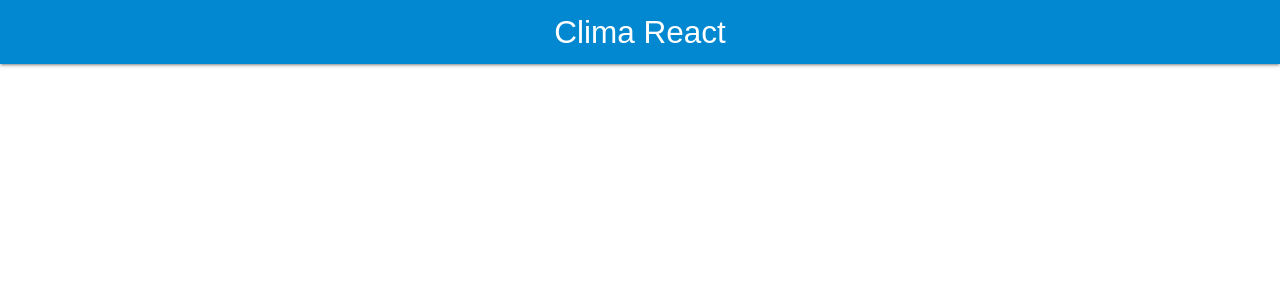
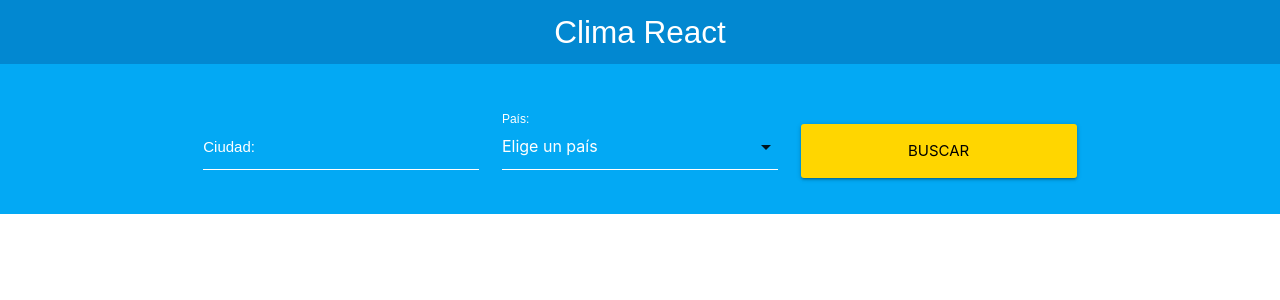
Before and after one commit to esdraspavon/clima, a React (Create React App) app: page / in a window 1280 px wide. Shown: the top 300 px of the page. Built offline with nearby package versions, Linux system fonts and the light colour scheme.

Commit message:
Form created

```diff
--- a/src/App.js
+++ b/src/App.js
@@ -1,11 +1,13 @@
 import React, { Component } from "react";
 import Header from "./components/Header";
+import Form from "./components/Form";
 
 class App extends Component {
   render() {
     return (
       <div className="App">
         <Header title="Clima React" />
+        <Form />
       </div>
     );
   }
--- /dev/null
+++ b/src/components/Form.js
@@ -0,0 +1,59 @@
+import React, { Component } from "react";
+
+class Form extends Component {
+  //refs
+  cityRef = React.createRef();
+  countryRef = React.createRef();
+
+  searchWeather = e => {
+    e.preventDefault();
+
+    //leer los refs y crear el objeto
+    const response = {
+      city: this.cityRef.current.value,
+      country: this.countryRef.current.value
+    };
+    //Enviarlo por props
+  };
+
+  render() {
+    return (
+      <div className="contenedor-form">
+        <div className="container">
+          <div className="row">
+            <form onSubmit={this.searchWeather}>
+              <div className="input-field col s12 m8 l4 offset-m2">
+                <input id="city" type="text" ref={this.cityRef} />
+                <label htmlFor="city">Ciudad:</label>
+              </div>
+              <div className="input-field col s12 m8 l4 offset-m2">
+                <select id="country" ref={this.countryRef}>
+                  <option value="" defaultValue>
+                    Elige un país
+                  </option>
+                  <option value="AR">Argentina</option>
+                  <option value="CO">Colombia</option>
+                  <option value="CR">Costa Rica</option>
+                  <option value="ES">Espana</option>
+                  <option value="US">Estados Unidos</option>
+                  <option value="MX">Mexico</option>
+                  <option value="PE">Perú</option>
+                </select>
+                <label htmlFor="country">País:</label>
+              </div>
+              <div className="input-field col s12 m8 l4 offset-2 buscador">
+                <input
+                  type="submit"
+                  className="waves-effect waves-light btn-large yellow accent-4"
+                  value="Buscar"
+                />
+              </div>
+            </form>
+          </div>
+        </div>
+      </div>
+    );
+  }
+}
+
+export default Form;
--- a/src/components/Header.js
+++ b/src/components/Header.js
@@ -5,7 +5,7 @@
     <div>
       <nav>
         <div className="nav-wrapper light-blue darken-2">
-          <a href="" className="brand-logo">
+          <a href="/" className="brand-logo">
             {props.title}
           </a>
         </div>
```
